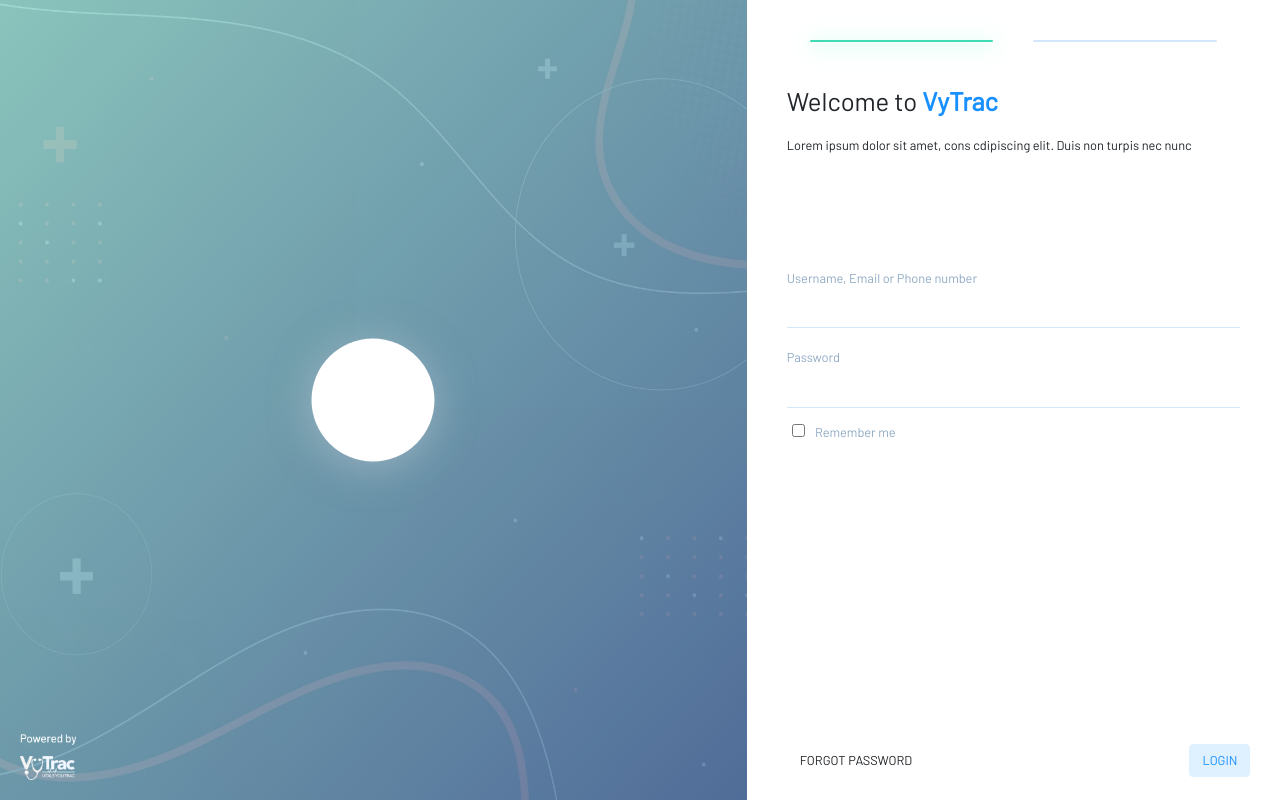
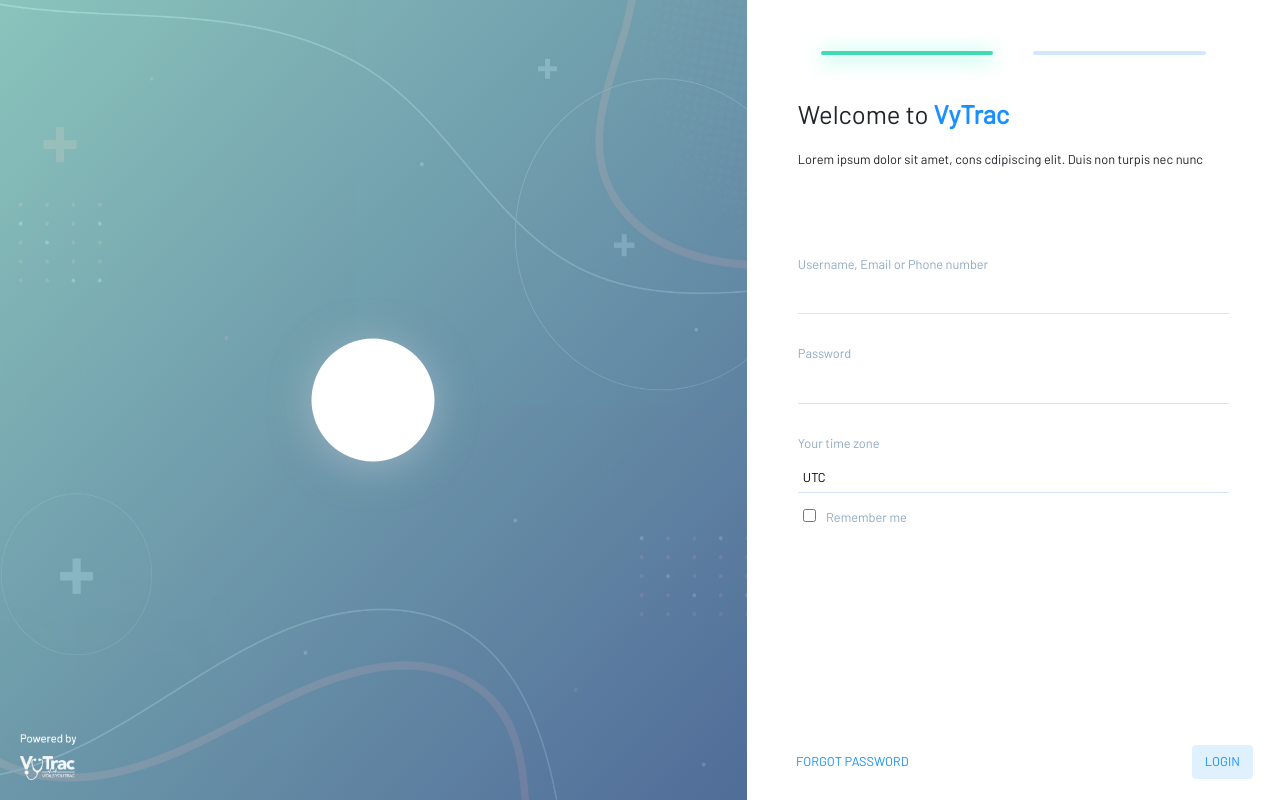
Before and after one commit to crowdbotics-apps/vytrac-26930, a React (Create React App) app in the folder webapp/: page / in a window 1280 px wide. Built offline with nearby package versions, Linux system fonts and the light colour scheme.

Commit message:
Login with new item for the timezone and correct proportions

```diff
--- a/webapp/src/screens/Login/LoginForm.js
+++ b/webapp/src/screens/Login/LoginForm.js
@@ -64,7 +64,7 @@
               <div className="grey-line"></div>
             </Col>
           </Row>
-            <p className="text-left">Welcome to <span className="bold-blue">VyTrac</span></p>
+          <p className="text-left">Welcome to <span className="bold-blue text-bolder">VyTrac</span></p>
 
           <p className="text-left dynamic-font-normal">Lorem ipsum dolor sit amet, cons cdipiscing elit. Duis non turpis nec nunc </p>
 
@@ -72,6 +72,8 @@
           <input onChange={(username) => this.setState({username: username.target.value})} className="text-field dynamic-font-normal" type="text" name="username" />
           <p className="grey-text password-label dynamic-font-normal">Password</p>
           <input onChange={(password) => this.setState({password: password.target.value})} className="text-field dynamic-font-normal" type="password" name="password" />
+          <p className="grey-text password-label dynamic-font-normal">Your time zone</p>
+          <input onChange={(timezone) => this.setState({timezone: timezone.target.value})} value={Intl.DateTimeFormat().resolvedOptions().timeZone} className="text-field dynamic-font-normal" name="timezone" />
 
           <Row className="vertical-container remember-me">
             <Col style={{padding: 0, margin: 0}}  xs={12}>
@@ -80,16 +82,14 @@
             </Col>
           </Row>
 
-            <div style={{height: '35%'}}></div>
-
-            <Row>
+          <Row className="bottom-button-container">
             <Col xs={2}>
-                <Button className="dynamic-font-normal" onClick={() => this.resetPassword()} style={{marginRight: '50%'}} variant="light">FORGOT PASSWORD</Button>
+              <Button className="dynamic-font-normal text-bold" onClick={() => this.resetPassword()} style={{marginRight: '50%'}} variant="light">FORGOT PASSWORD</Button>
             </Col>
             <Col xs={8}>
             </Col>
             <Col xs={2}>
-                <Button className="dynamic-font-normal" onClick={() => this.login()}>LOGIN</Button>
+              <Button className="dynamic-font-normal text-bold" onClick={() => this.login()}>LOGIN</Button>
             </Col>
           </Row>
         </div>
```
Also changed, not shown: webapp/src/App.css. Lines whose indentation alone changed are shown as unchanged.
